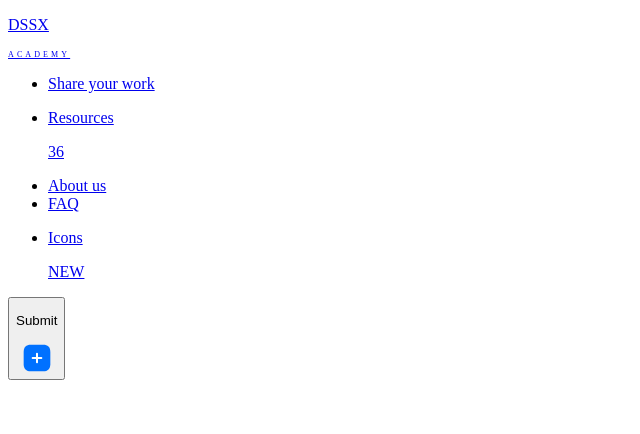
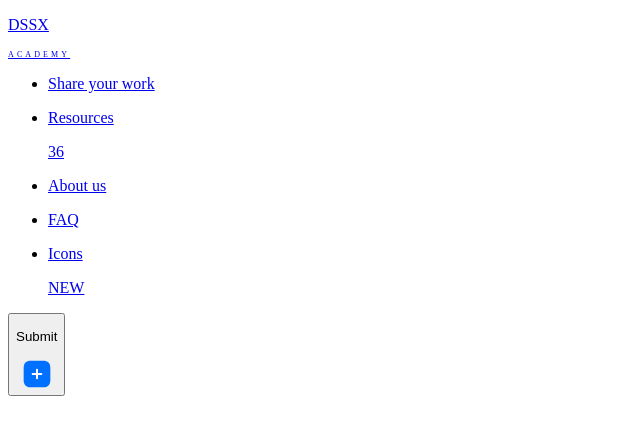
Before and after one commit to mrxnn/uzzn-w, a Next.js app: page / in a window 1280 px wide. Shown: the top 434 px of the page, without its empty margins (0-640 px from the left). Built offline with nearby package versions, Linux system fonts and the light colour scheme.

Commit message:
Fixed the height of the links

```diff
--- a/components/Navbar.js
+++ b/components/Navbar.js
@@ -51,13 +51,15 @@ export const ListItem = ({ LinkText, LinkURL, BadgeText, BadgeColor }) => {
     <li className={classList}>
       {!BadgeText && (
         <Link href={LinkURL}>
-          <a>{LinkText}</a>
+          <a className="h-full flex items-center">
+            <p>{LinkText}</p>
+          </a>
         </Link>
       )}
 
       {BadgeText && (
         <Link href={LinkURL}>
-          <a className="flex items-center">
+          <a className="h-full flex items-center">
             <p>{LinkText}</p>
             <Badge text={BadgeText} classNames={BadgeColor} />
           </a>
```
